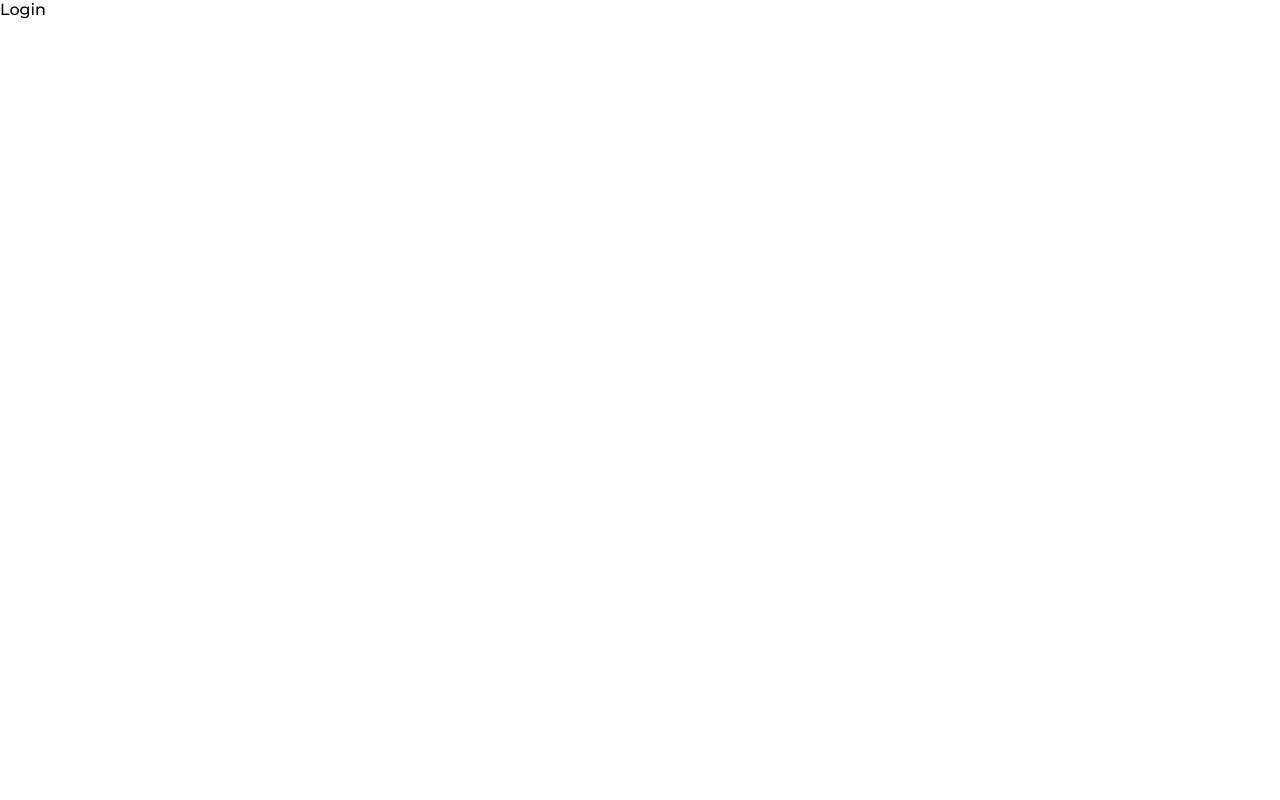
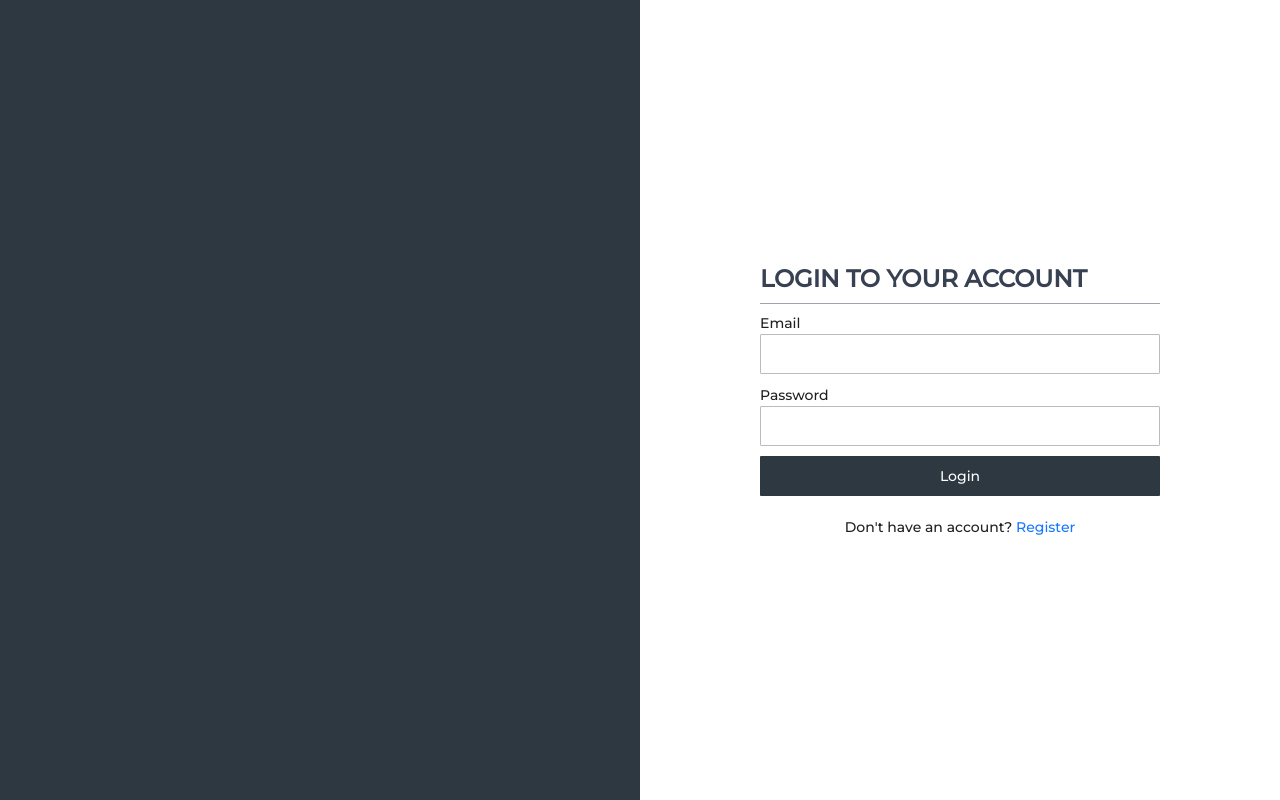
Before and after one commit to locspoc/mern-stack-work-management-tool, a React (Create React App) app in the folder client/: page /login in a window 1280 px wide. Built offline with nearby package versions, Linux system fonts and the light colour scheme.

Commit message:
7. Login screen complete

```diff
--- /dev/null
+++ b/client/src/components/Divider.js
@@ -0,0 +1,7 @@
+import React from 'react';
+
+function Divider() {
+	return <div className="h-[1px] bg-gray-400 my-2"></div>;
+}
+
+export default Divider;
--- a/client/src/index.css
+++ b/client/src/index.css
@@ -10,8 +10,27 @@
 	padding: 0;
 }
 
+.ant-form-item {
+	margin-bottom: 10px !important;
+}
+
+.ant-form-item-label {
+	padding: 0 !important;
+}
+
 button {
-	/* background-color: #3f3f3f !important; */
-	border-radius: 0 !important;
+	border-radius: 1px !important;
+	box-shadow: none !important;
 	height: 40px !important;
 }
+
+input {
+	border: 1px solid #bbbbbb !important;
+	border-radius: 1px !important;
+	height: 40px !important;
+}
+
+input:focus {
+	border: 1px solid #343434 !important;
+	box-shadow: none !important;
+}
--- a/client/src/pages/Login/index.js
+++ b/client/src/pages/Login/index.js
@@ -1,7 +1,43 @@
 import React from 'react';
+import { Button, Form, Input } from 'antd';
+import { Link } from 'react-router-dom';
+
+import Divider from '../../components/Divider';
 
 function Login() {
-	return <div>Login</div>;
+	const onFinish = (values) => {
+		console.log('Success: ', values);
+	};
+	return (
+		<div className="grid grid-cols-2">
+			<div className="bg-primary h-screen"></div>
+			<div className="flex justify-center items-center">
+				<div className="w-[400px]">
+					<h1 className="text-2xl text-gray-700">
+						LOGIN TO YOUR ACCOUNT
+					</h1>
+					<Divider />
+					<Form layout="vertical" onFinish={onFinish}>
+						<Form.Item label="Email" name="email">
+							<Input />
+						</Form.Item>
+						<Form.Item label="Password" name="password">
+							<Input type="password" />
+						</Form.Item>
+						<Button type="primary" htmlType="submit" block>
+							Login
+						</Button>
+						<div className="flex justify-center mt-5">
+							<span>
+								Don't have an account?{' '}
+								<Link to="/register">Register</Link>
+							</span>
+						</div>
+					</Form>
+				</div>
+			</div>
+		</div>
+	);
 }
 
 export default Login;
```
